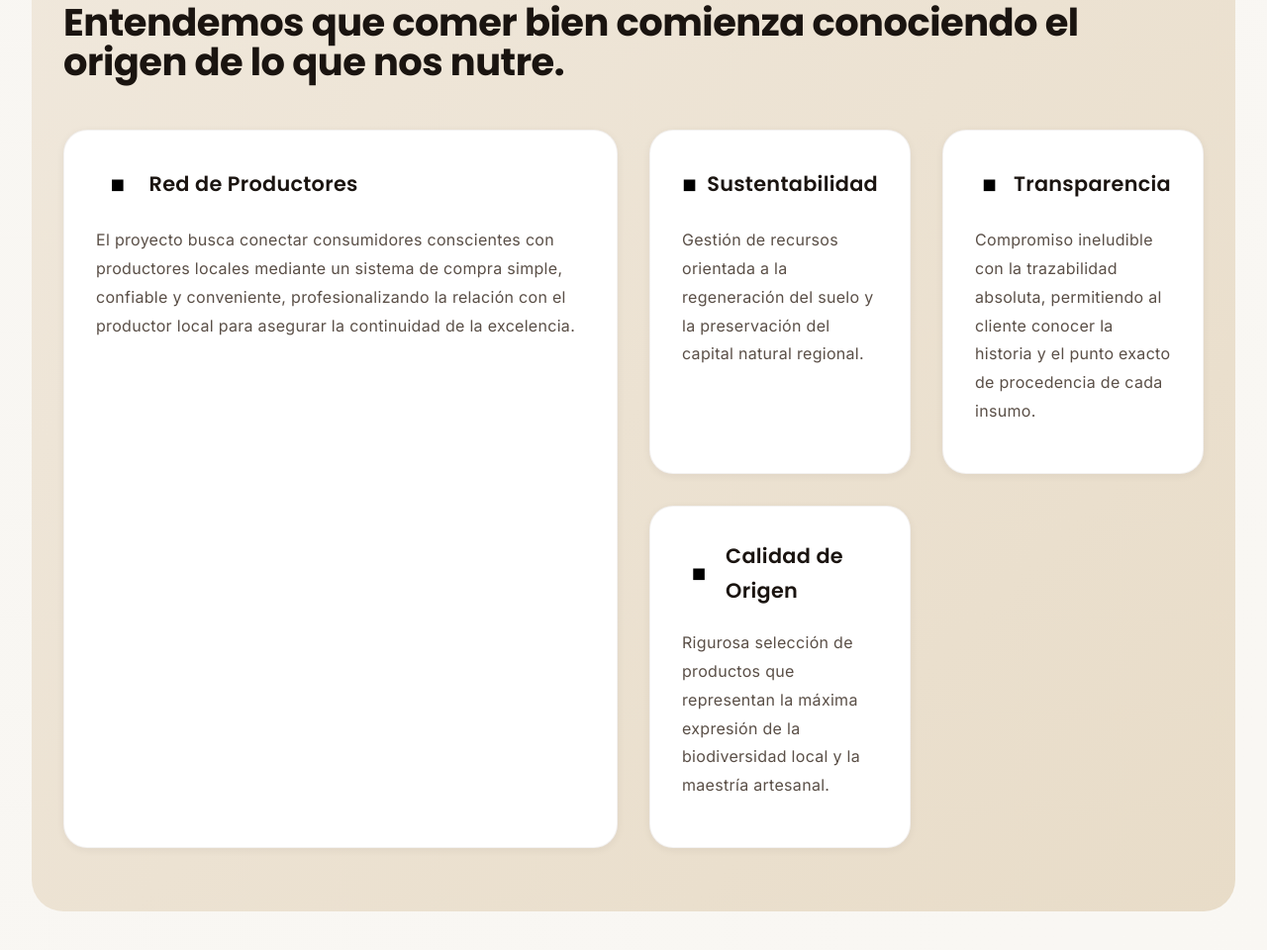
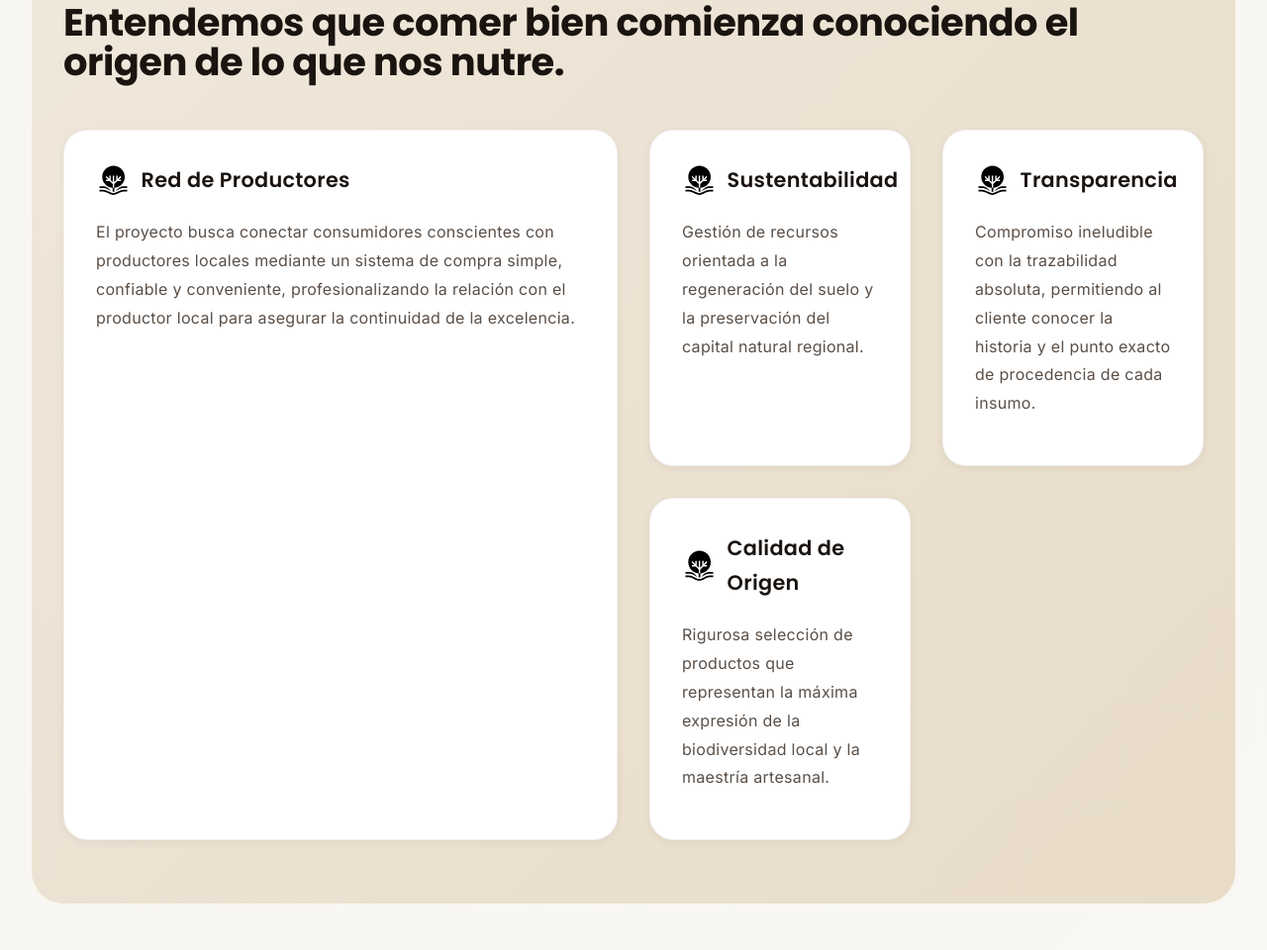
Before and after one commit to localmapsanpancho-pixel/Origen_bahia, a website: page index.html in a window 1280 px wide. Shown: the part 1484-2444 px from the top of the page at 99% size. Drawn offline with Linux system fonts and the light colour scheme.

Commit message:
Descripción de los cambios

```diff
--- a/index.html
+++ b/index.html
@@ -110,7 +110,7 @@
 
        <div class="grid cards-grid">
         <article class="card">
-          <h3><span class="card-icon">◼</span> Red de Productores</h3>
+          <h3><img src="img_mp/red_productores.svg" alt="" class="card-icon-image" /> Red de Productores</h3>
           <p> El proyecto busca conectar consumidores conscientes con productores locales mediante un sistema de compra simple,
           confiable y conveniente, profesionalizando la relación con el productor local para asegurar la continuidad de la excelencia.</p>
         </article>
@@ -118,15 +118,15 @@
 
       <div class="grid cards-grid">
         <article class="card">
-          <h3><span class="card-icon">◼</span> Sustentabilidad</h3>
+          <h3><img src="img_mp/red_productores.svg" alt="" class="card-icon-image" /> Sustentabilidad</h3>
           <p> Gestión de recursos orientada a la regeneración del suelo y la preservación del capital natural regional.</p>
         </article>
         <article class="card">
-          <h3><span class="card-icon">◼</span> Transparencia</h3>
+          <h3><img src="img_mp/red_productores.svg" alt="" class="card-icon-image" /> Transparencia</h3>
           <p>Compromiso ineludible con la trazabilidad absoluta, permitiendo al cliente conocer la historia y el punto exacto de procedencia de cada insumo.</p>
         </article>
         <article class="card">
-          <h3><span class="card-icon">◼</span> Calidad de Origen</h3>
+          <h3><img src="img_mp/red_productores.svg" alt="" class="card-icon-image" /> Calidad de Origen</h3>
           <p>Rigurosa selección de productos que representan la máxima expresión de la biodiversidad local y la maestría artesanal.</p>
         </article>
       </div>
--- a/styles.css
+++ b/styles.css
@@ -254,8 +254,15 @@ main {
   height: 2.7rem;
   color: #000;
   font-size: 1.7rem;
-
   font-size: 1.05rem;
+}
+
+.card-icon-image {
+  display: block;
+  width: 2.2rem;
+  height: 2.2rem;
+  object-fit: contain;
+  flex-shrink: 0;
 }
 
 .card p,
```
Also changed, not shown: img_mp/red_productores.svg (added).
